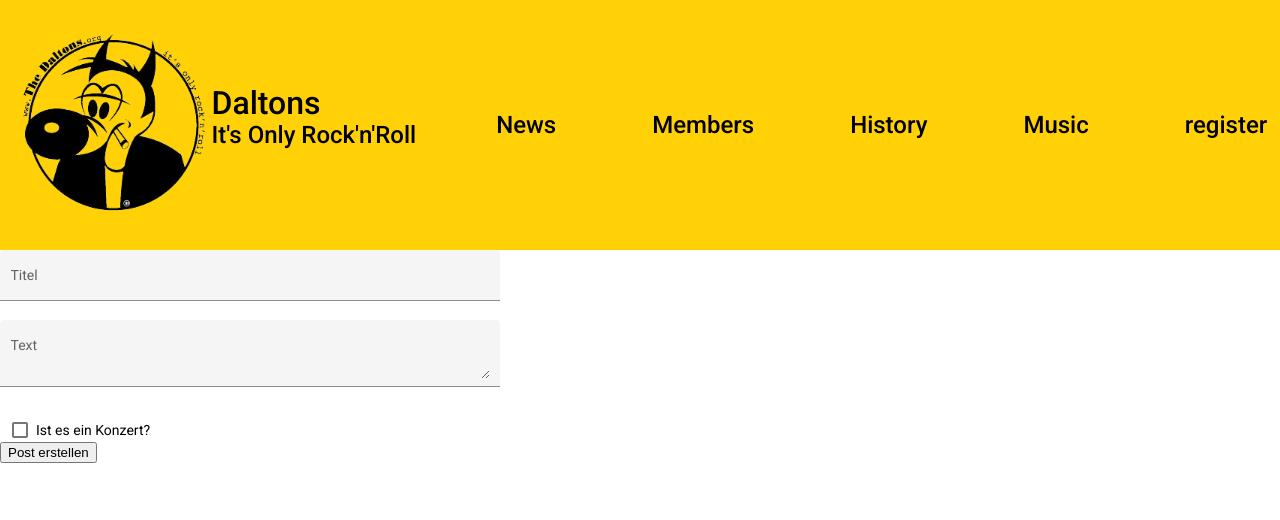
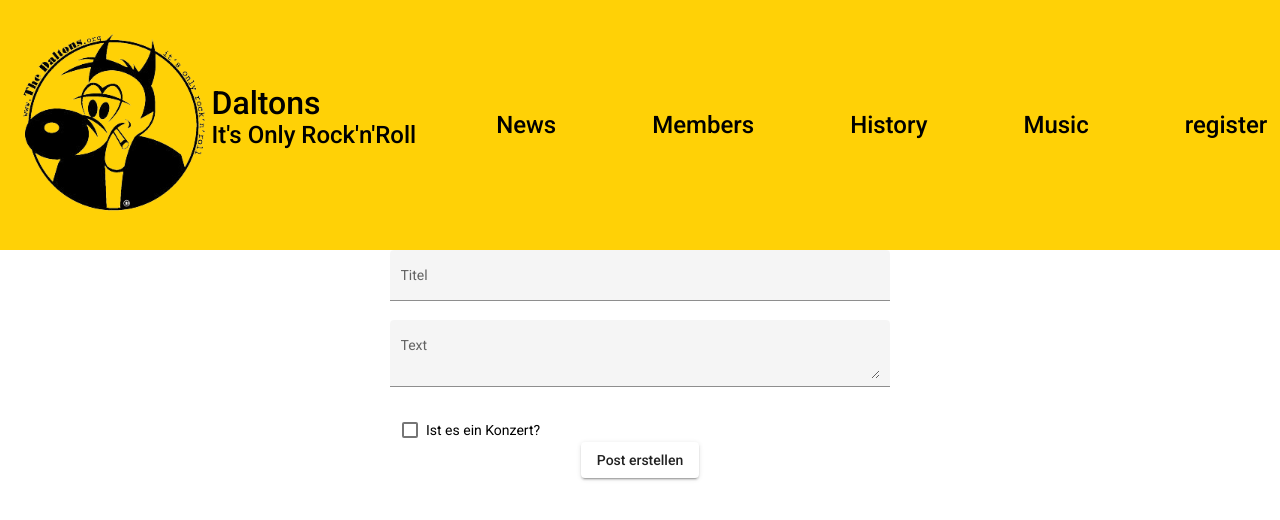
Before and after one commit to LianVin/daltons, an Angular app in the folder Programm/Frontend/: page /new/news in a window 1280 px wide. Shown: the top 520 px of the page. Built offline with nearby package versions, Linux system fonts and the light colour scheme.

Commit message:
ize no schön

```diff
--- a/Programm/Frontend/src/app/components/alert-news/alert-news.component.html
+++ b/Programm/Frontend/src/app/components/alert-news/alert-news.component.html
@@ -1,3 +1,5 @@
+<div class="center">
+
 <form class="example-form" [formGroup]="news">
     <mat-form-field class="example-full-width" appearance="fill">
       <mat-label>Titel</mat-label>
@@ -14,4 +16,6 @@
   </form>
 
 
-  <button click="editPost()">Post bearbeiten</button>
+  <button mat-raised-button color="basic" click="editPost()">Post bearbeiten</button>
+
+  </div>
--- a/Programm/Frontend/src/app/components/alert-news/alert-news.component.scss
+++ b/Programm/Frontend/src/app/components/alert-news/alert-news.component.scss
@@ -0,0 +1,6 @@
+.center{
+    display: flex;
+    flex-direction: column;
+    align-items: center;
+    justify-content: center;
+  }
--- a/Programm/Frontend/src/app/components/nav-header/nav-header.component.html
+++ b/Programm/Frontend/src/app/components/nav-header/nav-header.component.html
@@ -10,7 +10,7 @@
         <p class="itsOnly" fxHide.lt-md="true">It's Only Rock'n'Roll</p>
       </span>
       <div class="spacer" fxShow="true" fxHide.lt-md="true">
-        <a class="tap" href="#" mat-button>News</a>
+        <a class="tap" href="news" mat-button>News</a>
         <a class="tap" href="#" mat-button>Members</a>
         <a class="tap" href="#" mat-button>History</a>
         <a class="tap" routerLink="music" mat-button>Music</a>
--- a/Programm/Frontend/src/app/components/new-news/new-news.component.html
+++ b/Programm/Frontend/src/app/components/new-news/new-news.component.html
@@ -1,3 +1,4 @@
+<div class="center">
 <form class="example-form" [formGroup]="news">
     <mat-form-field class="example-full-width" appearance="fill">
       <mat-label>Titel</mat-label>
@@ -14,4 +15,6 @@
   </form>
 
 
-  <button click="createPost()">Post erstellen</button>
+  <button click="createPost()" mat-raised-button color="basic">Post erstellen</button>
+
+</div>
--- a/Programm/Frontend/src/app/components/new-news/new-news.component.scss
+++ b/Programm/Frontend/src/app/components/new-news/new-news.component.scss
@@ -24,3 +24,10 @@
     list-style-type: none;
     margin-top: 4px;
   }
+
+  .center{
+    display: flex;
+    flex-direction: column;
+    align-items: center;
+    justify-content: center;
+  }
--- a/Programm/Frontend/src/app/components/post-detail-view/post-detail-view.component.html
+++ b/Programm/Frontend/src/app/components/post-detail-view/post-detail-view.component.html
@@ -1,5 +1,10 @@
-<button mat-mini-fab color="primary" routerLink="/alter/news/{{post.postId}}" aria-label="Example icon button with a menu icon">
-  <mat-icon>edit</mat-icon>
+
+<div class="center">
+  <button mat-mini-fab color="primary" class="align-right" routerLink="/alter/news/{{post.postId}}"
+  aria-label="Example icon button with a menu icon">
+  <span class="material-icons">
+    edit
+    </span>
 </button>
 
   <mat-card class="example-card">
@@ -26,3 +31,5 @@
   <div *ngFor="let comment of post.comments">
     <mat-card>{{comment.text}}</mat-card>
   </div>
+
+</div>
--- a/Programm/Frontend/src/app/components/post-detail-view/post-detail-view.component.scss
+++ b/Programm/Frontend/src/app/components/post-detail-view/post-detail-view.component.scss
@@ -1,3 +1,15 @@
 .example-card {
     max-width: 50vw;
   }
+
+.align-right{
+  margin-right: 3vw;
+  margin-left: auto
+}
+
+  .center{
+    display: flex;
+    flex-direction: column;
+    align-items: center;
+    justify-content: center;
+  }
--- a/Programm/Frontend/src/app/components/posts/posts.component.html
+++ b/Programm/Frontend/src/app/components/posts/posts.component.html
@@ -1,4 +1,5 @@
-<div *ngFor="let post of posts;">
+<div class="center">
+<div *ngFor="let post of posts">
   <mat-card class="example-card">
     <mat-card-subtitle>{{ post?.createdAt | date: 'fullDate' }}</mat-card-subtitle>
     <mat-card-title>{{ (post.title.length>20)? (post.title | slice:0:20)+'..': (post.title) }}</mat-card-title>
@@ -13,6 +14,9 @@
     </mat-card-footer>
   </mat-card>
 </div>
-<button mat-mini-fab color="primary" routerLink="/new/news/" aria-label="Example icon button with a menu icon">
+</div>
+<div style="width: 100vw;">
+<button mat-mini-fab color="primary" class="align-right"  routerLink="/new/news/" aria-label="Example icon button with a menu icon">
   <mat-icon>add</mat-icon>
 </button>
+</div>
--- a/Programm/Frontend/src/app/components/posts/posts.component.scss
+++ b/Programm/Frontend/src/app/components/posts/posts.component.scss
@@ -1,3 +1,7 @@
 .example-card {
     max-width: 400px;
   }
+
+  .align-right{
+    margin-left: 90vw;
+  }
--- a/Programm/Frontend/src/app/components/posts/posts.component.ts
+++ b/Programm/Frontend/src/app/components/posts/posts.component.ts
@@ -18,7 +18,7 @@ export class PostsComponent implements OnInit {
       this.posts = res;
     },(err)=>{
       console.log(err);
-    })
+    });
   }
 
 }
```
Lines whose indentation alone changed are shown as unchanged.
